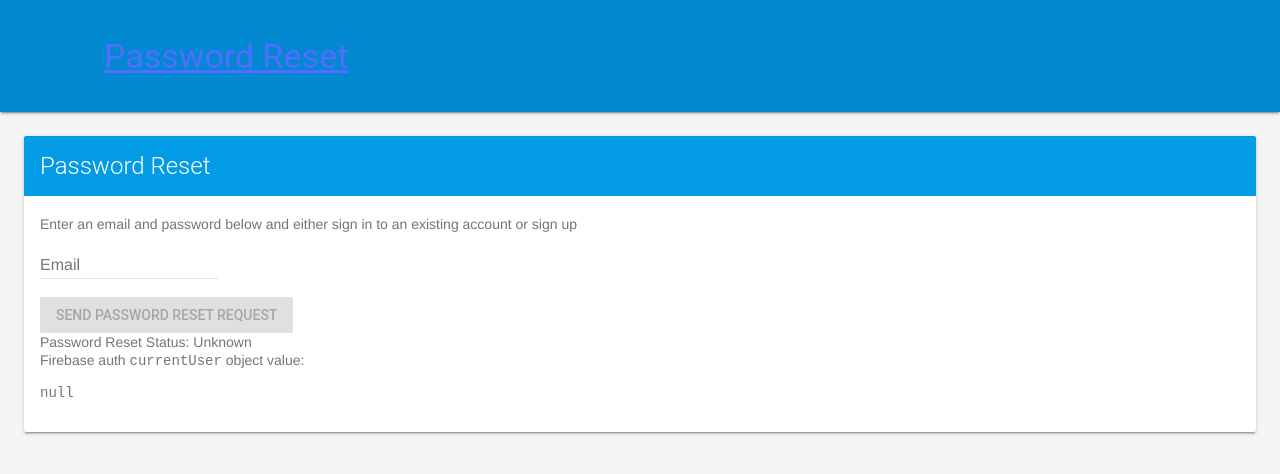
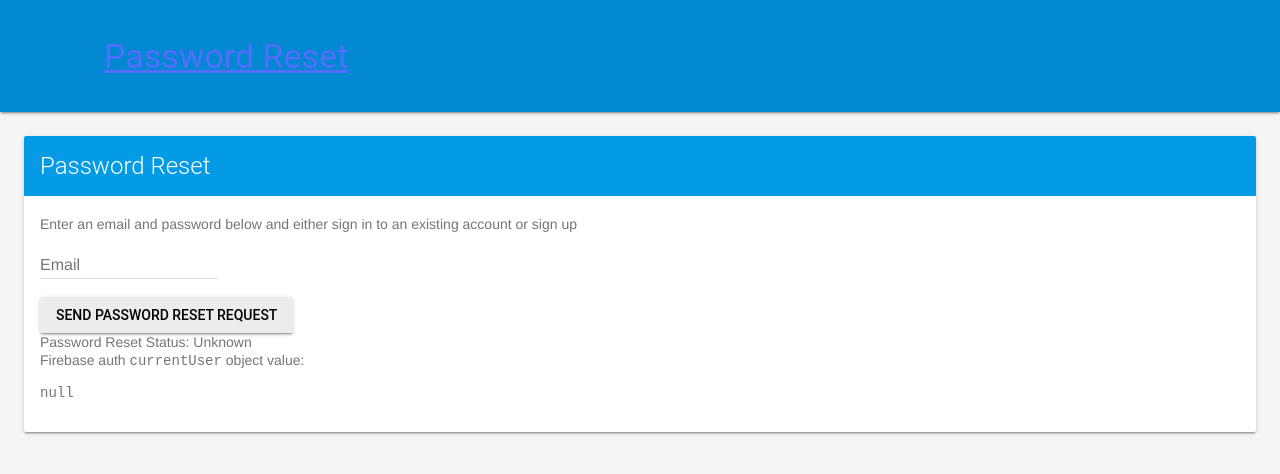
Before and after one commit to slothgamez/fireplex.github.io, a Jekyll site: the page firebasee/auth/passreset.html, which Jekyll copies as it is, in a window 1280 px wide. Shown: the top 474 px of the page. Built offline with Jekyll 4.4.1, drawn with Linux system fonts in a browser that asks for light colours; nearby versions of some CDN libraries; comment, search, counter and statistics services are not loaded.

Commit message:
Update passreset.html

```diff
--- a/firebasee/auth/passreset.html
+++ b/firebasee/auth/passreset.html
@@ -62,7 +62,7 @@ ref.resetPassword(credentials, function(error) {
           <input class="mdl-textfield__input" style="display:inline;width:auto;" type="text" id="email" name="email" placeholder="Email"/>
           &nbsp;&nbsp;&nbsp;
           <br/><br/>
-          <button disabled class="mdl-button mdl-js-button mdl-button--raised" id="quickstart-sign-in" name="signin">Send Password Reset Request</button>
+          <button enabled class="mdl-button mdl-js-button mdl-button--raised" id="quickstart-sign-in" name="signin">Send Password Reset Request</button>
           <!-- Container where we'll display the user details -->
           <div class="quickstart-user-details-container">
             Password Reset Status: <span id="quickstart-sign-in-status">Unknown</span>
```
